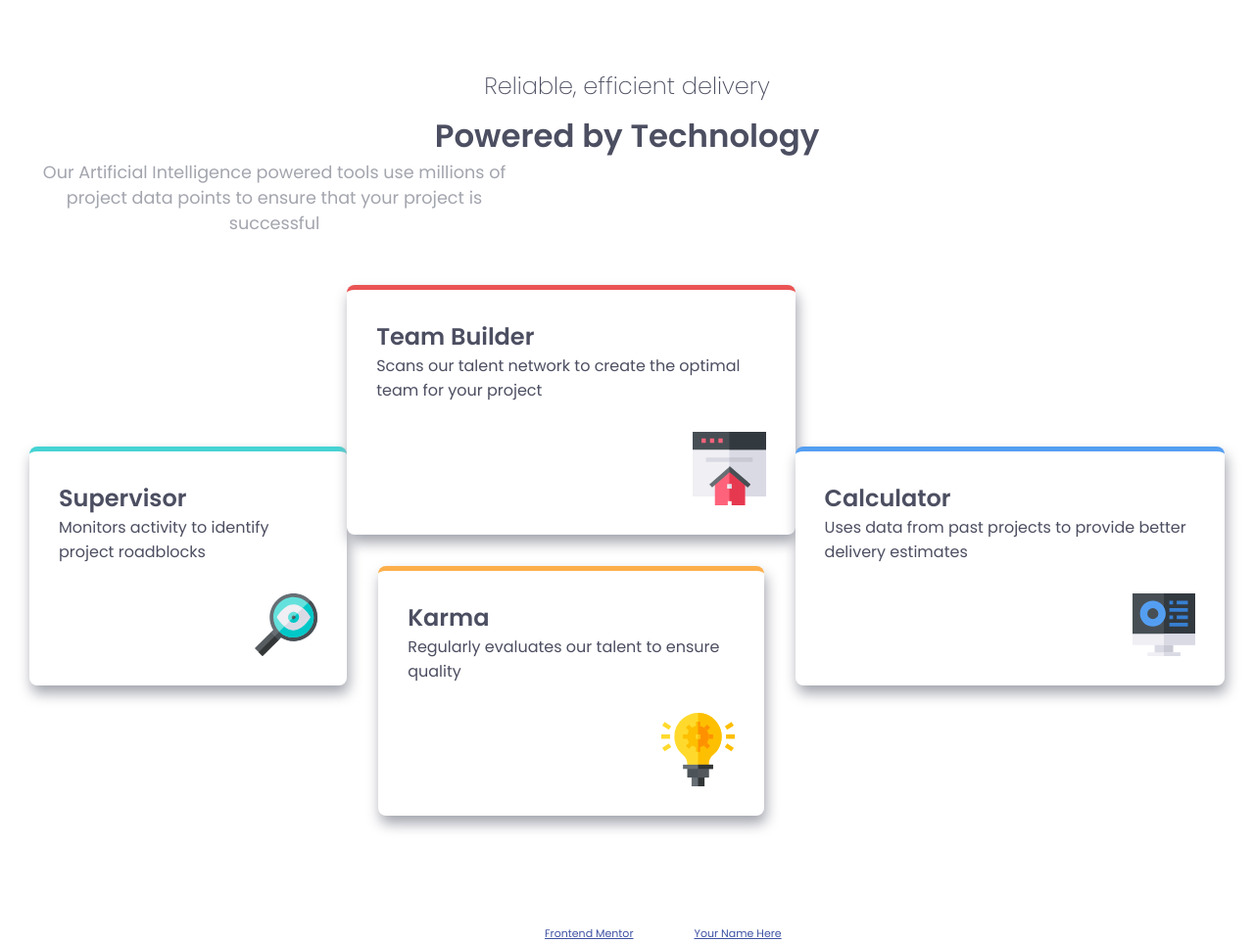
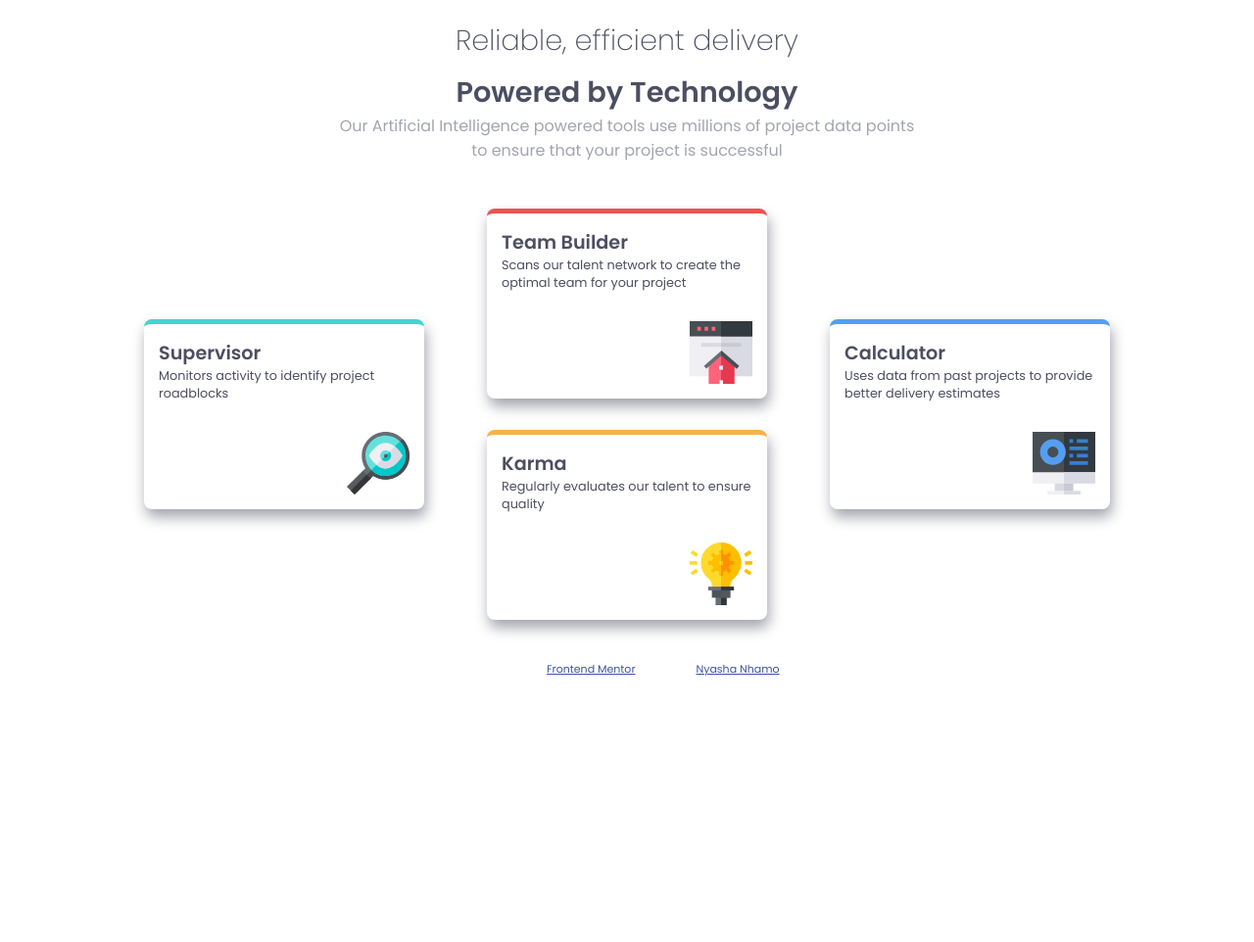
Before and after one commit to nyasha-dev/Four-card-feature-, a plain HTML site: page four-card-feature-section-master/index.html in a window 1280 px wide. Shown: the whole page at 98% size. After the commit the page ends 800 px from the top, so only its background shows below. Drawn offline with Linux system fonts and the light colour scheme.

Commit message:
adjusted font size for h2 elements

```diff
--- a/four-card-feature-section-master/index.html
+++ b/four-card-feature-section-master/index.html
@@ -19,11 +19,13 @@
   <header>
     <h1>Reliable, efficient delivery</h1>
     <h2>Powered by Technology</h2>
-    <p>Our Artificial Intelligence powered tools use millions of project data points
-    to ensure that your project is successful</p>
+    <h3> Our Artificial Intelligence powered tools use millions of project data points
+    to ensure that your project is successful</h3>
+
   </header>
-  <div class="cards">
-    <div class="col">
+
+   <div class="cards">
+    <div class="row">
       <div class="card aqua">
       <h2>Supervisor</h2>
       <p>Monitors activity to identify project roadblocks</p>
@@ -31,19 +33,19 @@
       </div>
 
     </div>
-    <div class="col">
+    <div class="row">
       <div class="card red">
       <h2>Team Builder</h2>
       <p>Scans our talent network to create the optimal team for your project</p>
-      <img  src="./images/icon-team-builder.svg" alt="test" width="75px">
+      <img  src="./images/icon-team-builder.svg" alt="test" >
       </div>
       <div class="card orange">
       <h2>Karma</h2>
       <p>Regularly evaluates our talent to ensure quality</p>
-      <img src="./images/icon-karma.svg" alt="" width="75px">
+      <img src="./images/icon-karma.svg" alt=""  >
       </div>
     </div>
-    <div class="col">
+    <div class="row">
       <div class="card blue">
       <h2>Calculator</h2>
       <p>Uses data from past projects to provide better delivery estimates</p>
@@ -53,11 +55,10 @@
     </div>
 
   </div>
-
   <footer>
     <p class="attribution">
       Challenge by <a href="https://www.frontendmentor.io?ref=challenge" target="_blank">Frontend Mentor</a>.
-      Coded by <a href="#">Your Name Here</a>.
+      Coded by <a href="#">Nyasha Nhamo</a>.
     </p>
   </footer>
 </body>
--- a/four-card-feature-section-master/styles.css
+++ b/four-card-feature-section-master/styles.css
@@ -3,11 +3,6 @@
     margin: 0;
     padding: 0;
     box-sizing: border-box;
-}
-
-::selection {
-    background-color: white;
-    color: white;
 }
 
 body {
@@ -22,64 +17,67 @@ body {
 
 header {
     text-align: center;
-    padding: 70px 0px 50px 0px;
+    padding: 20px 0px 15px 0px;
 }
 
 header h1 {
-    font-size: 1.5rem;
+    font-size: 1.8rem;
     font-weight: 200;
     color: hsl(234, 12%, 34%);
 }
 
 header h2 {
-    font-weight: 700;
-    font-size: 1.5rem;
+    font-weight: 1000;
+    font-size: 1.8rem;
     color: hsl(234, 12%, 34%);
     margin-top: 10px;
 }
 
-header p {
+header h3 {
     font-weight: 400;
     font-size: 1rem;
     color: hsl(229, 6%, 66%);
-    max-width: 500px;
     margin: 0;
+    max-width: 600px;
+    display: inline-block;
 }
 
 .cards {
     display: flex;
-    flex-direction: column;
+    flex-direction: row;
     align-items: center;
     justify-content: center;
-    margin-bottom: 80px;
+    margin-bottom: 10px;
+    ;
 }
 
 .card {
     box-shadow: 2px 8px 14px 0px hsl(229, 6%, 66%);
     border-radius: 8px;
-    padding: 30px;
+    padding: 15px;
     margin: 2rem;
-    max-width: 400;
+    max-width: 500px;
     background-color: white;
 }
 
 .card.aqua {
     border-top: 5px solid hsl(180, 62%, 55%);
-    margin: 0;
+    margin: 5;
 }
 
 .card.red {
     border-top: 5px solid hsl(0, 78%, 62%);
-    margin: 0;
+    margin: 10;
 }
 
 .card.orange {
     border-top: 5px solid hsl(34, 97%, 64%);
+    margin: 10;
 }
 
 .card.blue {
     border-top: 5px solid hsl(212, 86%, 64%);
-    margin: 0;
+    margin: 5;
 }
 
 .card img {
@@ -90,28 +88,38 @@ header p {
 
 .card h2 {
     color: hsl(234, 12%, 34%);
-    font-size: 1.5rem;
+    font-size: 1.2rem;
 }
 
 .card p {
-    font-size: 1rem;
+    font-size: 0.8rem;
     color: hsl(234, 12%, 34%);
 }
 
-@media only screen and (min-width: 1200px) {
+.row {
+    max-width: 350px;
+}
+
+@media only screen and (max-width: 800px) {
     body {
-        font-size: 18px;
+        font-size: 10px;
+    }
+    header {
+        text-align: center;
+        padding: 70px 0px 50px 0px;
     }
     header h2 {
-        font-size: 1.8em;
+        font-size: 1.5em;
     }
-    header p {
-        font-size: 1.1rem;
+    header h3 {
+        font-size: 0.7rem;
+        position: relative;
     }
     .cards {
-        flex-direction: row;
+        flex-direction: column;
     }
     .card {
-        margin: 2rem;
+        margin: 1rem;
+        max-width: 500px;
     }
 }
```
